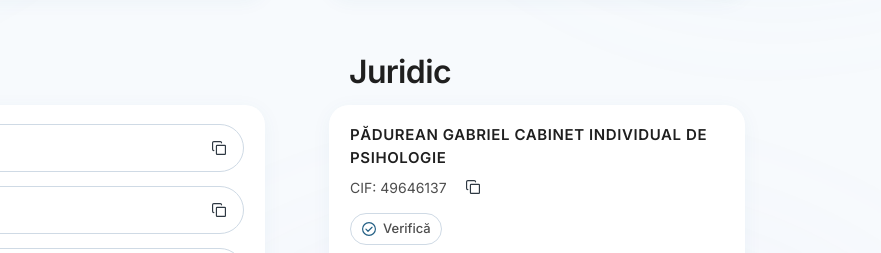
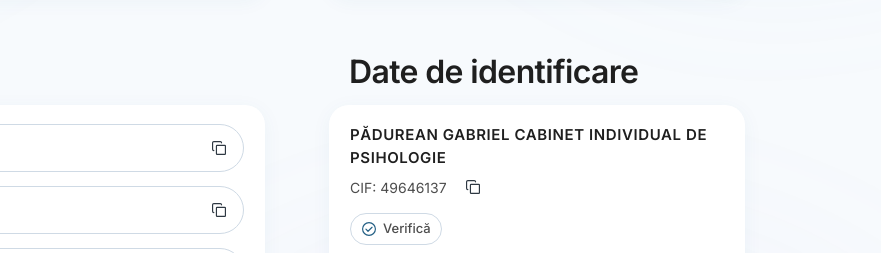
Before and after one commit to gabriel-padurean/gabriel-padurean, a plain HTML site: page index.html in a window 1280 px wide. Shown: the part 312-565 px from the top of the page, 399-1280 px from the left. Drawn offline with Linux system fonts and the light colour scheme.

Commit message:
Add files via upload

```diff
--- a/index.html
+++ b/index.html
@@ -156,7 +156,7 @@
       </section>
 
       <section class="section" id="juridic" aria-labelledby="juridic-title">
-        <h2 class="section-title" id="juridic-title">Juridic</h2>
+        <h2 class="section-title" id="juridic-title">Date de identificare</h2>
         <div class="card legal-card">
           <div class="legal-block">
             <h3 class="legal-name">PĂDUREAN GABRIEL CABINET INDIVIDUAL DE PSIHOLOGIE</h3>
```
